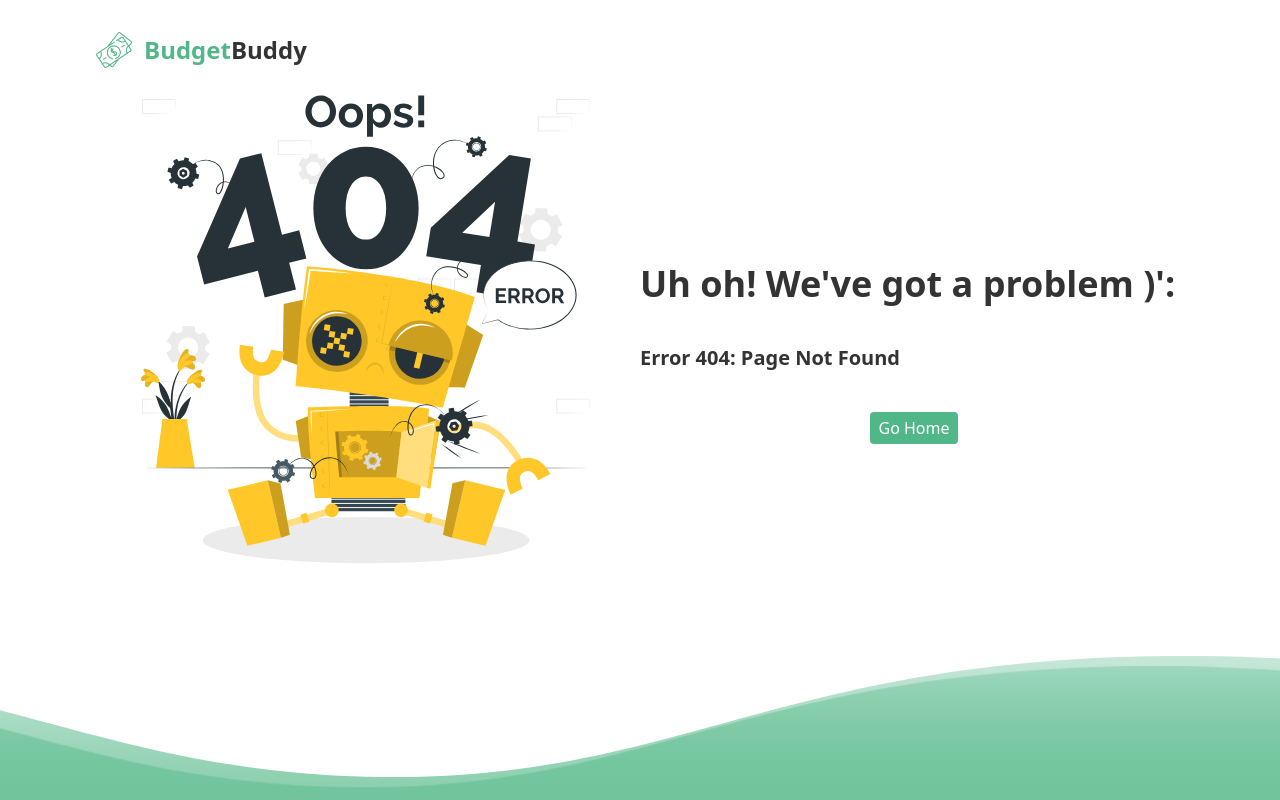
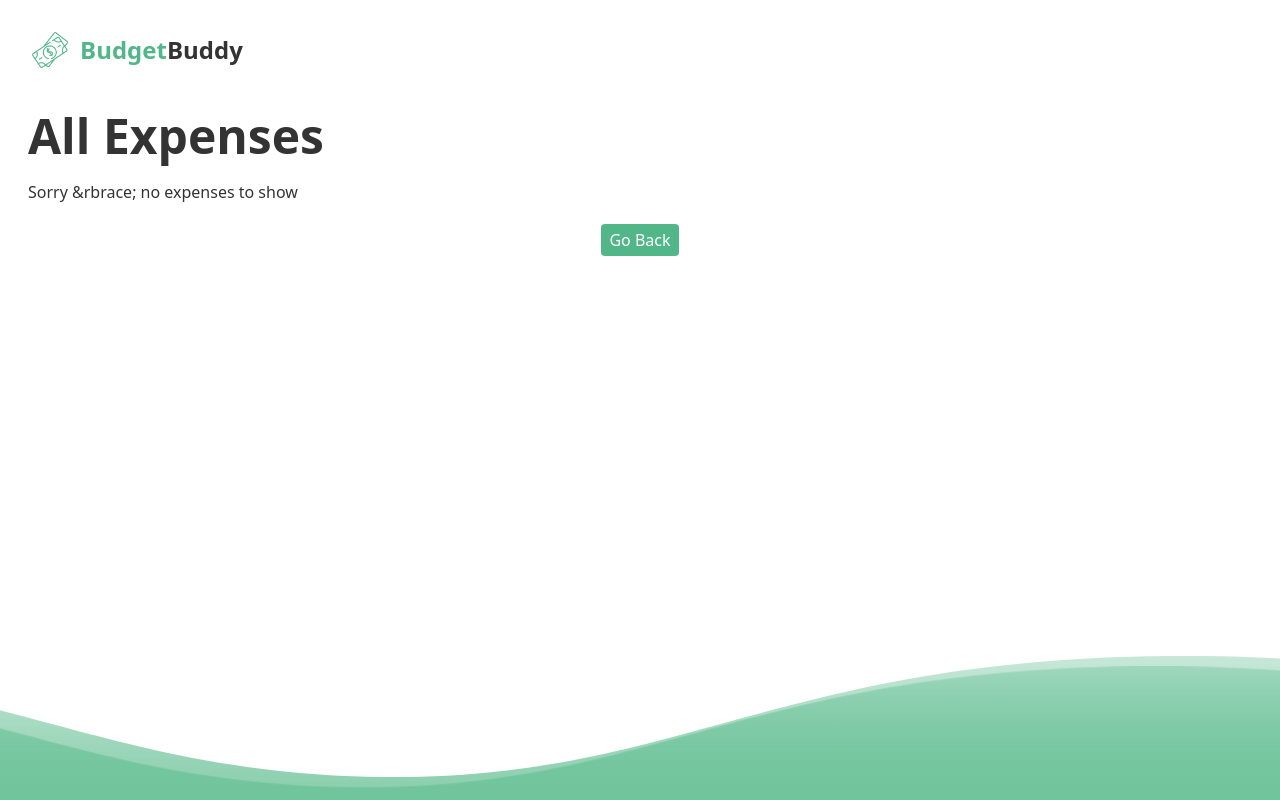
Before and after one commit to Khusro-S/BudgetBuddy, a React (Vite) app: page /expenses in a window 1280 px wide. Before the commit this address had no page. Built offline with nearby package versions, Linux system fonts and the light colour scheme.

Commit message:
Add: Implement expenses page listing all the expenses

```diff
--- a/src/App.jsx
+++ b/src/App.jsx
@@ -9,15 +9,17 @@ import {
 import Rootlayout, { rootLoader } from "./layouts/Rootlayout";
 
 // Loaders
-import { dashboardAction, dashboardLoader } from "./pages/Dashboard";
-
+import { dashboardLoader } from "./pages/Dashboard";
+import { expensesLoader } from "./components/ExpensesPage";
 // Pages
 import Dashboard from "./pages/Dashboard";
 import Notfound from "./pages/Notfound";
 import Error from "./pages/Error";
+import ExpensesPage from "./components/ExpensesPage";
 
 // Actions
 import { logoutAction } from "./actions/logoutAction";
+import { dashboardAction } from "./pages/Dashboard";
 
 // Library (?)
 import { ToastContainer } from "react-toastify";
@@ -38,6 +40,13 @@ const router = createBrowserRouter(
         action={dashboardAction}
         errorElement={<Error />}
       />
+
+      <Route
+        path="expenses"
+        element={<ExpensesPage />}
+        loader={expensesLoader}
+      />
+
       <Route path="logout" action={logoutAction} />
 
       <Route path="*" element={<Notfound />} />
--- a/src/components/AddBudgetForm.jsx
+++ b/src/components/AddBudgetForm.jsx
@@ -16,7 +16,7 @@ export default function AddBudgetForm() {
   }, [isSubmitting]);
 
   return (
-    <div className="border-2 border-dotted border-black rounded-lg px-5 py-3 shadow-primary flex flex-col grow shrink basis-[48%] max-w-[800px] min-w-[320px] animate-slideInLeft">
+    <div className="border-2 border-dashed border-primaryGreen rounded-lg px-5 py-3 shadow-primary flex flex-col grow shrink basis-[48%] max-w-[800px] min-w-[320px] animate-slideInLeft">
       <h2 className="text-2xl">Create budget</h2>
       <fetcher.Form
         method="post"
@@ -55,7 +55,7 @@ export default function AddBudgetForm() {
         <button
           disabled={isSubmitting}
           type="submit"
-          className="bg-primaryGreen px-2 py-1 rounded text-white hover:ring-offset-2 hover:ring-2 hover:ring-primaryGreen transition-all ease-linear duration-200 active:scale-90 place-self-start disabled:opacity-70 disabled:hover:ring-0"
+          className="bg-primaryGreen px-2 py-1 rounded text-white hover:ring-offset-2 hover:ring-2 hover:ring-primaryGreen transition-all ease-linear duration-200 active:scale-90 place-self-start disabled:opacity-70 disabled:hover:ring-0 mb-2"
         >
           {isSubmitting ? "Creating Budget..." : "Create Budget"}
         </button>
--- a/src/components/AddExpenseForm.jsx
+++ b/src/components/AddExpenseForm.jsx
@@ -17,7 +17,7 @@ export default function AddExpenseForm({ budgets }) {
   }, [isSubmitting]);
 
   return (
-    <div className="border-2 border-dotted border-black rounded-lg px-5 py-3 shadow-primary flex flex-col grow shrink basis-[48%] max-w-[800px] min-w-[320px] animate-slideInRight">
+    <div className="border-2 border-dashed border-primaryGreen rounded-lg px-5 py-3 shadow-primary flex flex-col grow shrink basis-[48%] max-w-[800px] min-w-[320px] animate-slideInRight">
       <h2 className="text-2xl">
         Add New{" "}
         <span className="text-primaryGreen">
@@ -89,7 +89,7 @@ export default function AddExpenseForm({ budgets }) {
         <button
           disabled={isSubmitting}
           type="submit"
-          className="bg-primaryGreen px-2 py-1 rounded text-white hover:ring-offset-2 hover:ring-2 hover:ring-primaryGreen transition-all ease-linear duration-200 active:scale-90 place-self-start disabled:opacity-70 disabled:hover:ring-0"
+          className="bg-primaryGreen px-2 py-1 rounded text-white hover:ring-offset-2 hover:ring-2 hover:ring-primaryGreen transition-all ease-linear duration-200 active:scale-90 place-self-start disabled:opacity-70 disabled:hover:ring-0 mb-2"
         >
           {isSubmitting ? "Adding expense..." : "Add expense"}
         </button>
--- /dev/null
+++ b/src/components/ExpensesPage.jsx
@@ -0,0 +1,38 @@
+import { Link, useLoaderData, useNavigate } from "react-router-dom";
+import { fetchData } from "../helpers";
+import Table from "./Table";
+
+export default function ExpensesPage() {
+  const { expenses } = useLoaderData();
+  const navigate = useNavigate();
+  return (
+    <div>
+      <div className="grid gap-5 w-full">
+        <h1 className="text-5xl">All Expenses</h1>
+        {expenses && expenses.length > 0 ? (
+          <div className="grid gap-5 w-full">
+            <h2>
+              Recent Expenses{" "}
+              <small className="text-base">({expenses.length} total)</small>
+            </h2>
+            <Table expenses={expenses} />
+          </div>
+        ) : (
+          <p>Sorry &rbrace; no expenses to show</p>
+        )}
+
+        <Link
+          className="px-2 py-1 bg-primaryGreen rounded text-white hover:ring-2 hover:ring-offset-2 hover:ring-primaryGreen place-self-center transition-all duration-200 ease-linear active:scale-90 animate-slideInBottom"
+          onClick={() => navigate(-1)}
+        >
+          Go Back
+        </Link>
+      </div>
+    </div>
+  );
+}
+
+export function expensesLoader() {
+  const expenses = fetchData("expenses");
+  return { expenses };
+}
--- a/src/components/Footer.jsx
+++ b/src/components/Footer.jsx
@@ -2,7 +2,7 @@ import wave from "../assets/wave.svg";
 
 export default function Footer() {
   return (
-    <div className="w-full relative h-36">
+    <div className="w-full relative h-36 overflow-hidden">
       <div className="bg-[url('src/assets/wave.svg')] bg-repeat-x absolute bottom-0 w-[6400px] h-36 animate-wave transfrom translate-x-0 translate-y-0" />
       <div className="bg-[url('src/assets/wave.svg')] bg-repeat-x absolute -bottom-4 w-[6400px] h-36 transfrom translate-x-0 translate-y-0 opacity-100  animate-swell" />
     </div>
--- a/src/components/Table.jsx
+++ b/src/components/Table.jsx
@@ -3,11 +3,11 @@ import ExpenseItem from "./ExpenseItem";
 export default function Table({ expenses }) {
   return (
     <div>
-      <table>
-        <thead>
+      <table className="w-full">
+        <thead className="animate-slideInTop">
           <tr>
             {["Name", "Amount", "Date"].map((i, index) => (
-              <th key={index} className="w-1/3 px-5">
+              <th key={index} className="w-1/3 px-5 text-xl h-12">
                 {i}
               </th>
             ))}
@@ -16,7 +16,14 @@ export default function Table({ expenses }) {
 
         <tbody>
           {expenses.map((expense, index) => (
-            <tr key={expense.id} className={index % 2 === 0 && `bg-tableGreen`}>
+            <tr
+              key={expense.id}
+              className={
+                index % 2 === 0
+                  ? `bg-tableGreen animate-slideInRight`
+                  : `animate-slideInLeft`
+              }
+            >
               <ExpenseItem
                 expense={expense}
                 index={index % 2 === 0 && "text-white"}
--- a/src/layouts/Rootlayout.jsx
+++ b/src/layouts/Rootlayout.jsx
@@ -7,7 +7,7 @@ export default function Rootlayout() {
   const { userName } = useLoaderData();
   return (
     <div className="min-h-screen flex flex-col justify-between overflow-hidden">
-      <div className="max-w-6xl w-full mx-auto p-7 pb-0 ">
+      <div className="max-w-[80rem] w-full mx-auto p-7 pb-0 ">
         <header>
           <Navbar userName={userName} />
         </header>
--- a/src/pages/Dashboard.jsx
+++ b/src/pages/Dashboard.jsx
@@ -1,5 +1,5 @@
 // Router dom imports
-import { useLoaderData } from "react-router-dom";
+import { Link, useLoaderData } from "react-router-dom";
 
 // helper functions
 import { createBudget, createExpense, fetchData, waait } from "../helpers";
@@ -20,14 +20,14 @@ export default function Dashboard() {
   return (
     <>
       {userName ? (
-        <div className="grid place-items-start w-full gap-6">
+        <div className="grid place-items-start w-full gap-8">
           <h1 className="text-5xl animate-fadeInTop">
             Welcome back <span className="text-primaryGreen">{userName}</span>
           </h1>
 
           <div className="grid gap-5 w-full">
             {budgets && budgets.length > 0 ? (
-              <div className="grid gap-5 w-full">
+              <div className="grid gap-8 w-full">
                 <div className="flex flex-wrap items-start gap-6">
                   <AddBudgetForm />
                   <AddExpenseForm budgets={budgets} />
@@ -52,11 +52,18 @@ export default function Dashboard() {
                   <div className="grid gap-5 w-full">
                     <h2>Recent Expenses</h2>
                     <Table
-                      expenses={expenses.sort(
-                        (a, b) => b.createdAt - a.createdAt
-                      )}
-                      ani
+                      expenses={expenses
+                        .sort((a, b) => b.createdAt - a.createdAt)
+                        .slice(0, 8)}
                     />
+                    {expenses.length > 8 && (
+                      <Link
+                        to="expenses"
+                        className="px-2 py-1 bg-primaryGreen text-white hover:ring-offset-2 hover:ring-primaryGreen hover:ring-2 rounded transition-all duration-200 ease-linear active:scale-90 place-self-center mb-5"
+                      >
+                        View all expenses
+                      </Link>
+                    )}
                   </div>
                 )}
               </div>
--- a/tailwind.config.js
+++ b/tailwind.config.js
@@ -43,7 +43,7 @@ export default {
           "0%": {
             opacity: "0",
             // filter: "blur(5px)",
-            transform: "translateX(-40%)",
+            transform: "translateX(-20%)",
           },
           "100%": {
             opacity: "1",
@@ -56,7 +56,7 @@ export default {
           "0%": {
             opacity: "0",
             // filter: "blur(5px)",
-            transform: "translateX(40%)",
+            transform: "translateX(20%)",
           },
           "100%": {
             opacity: "1",
```
